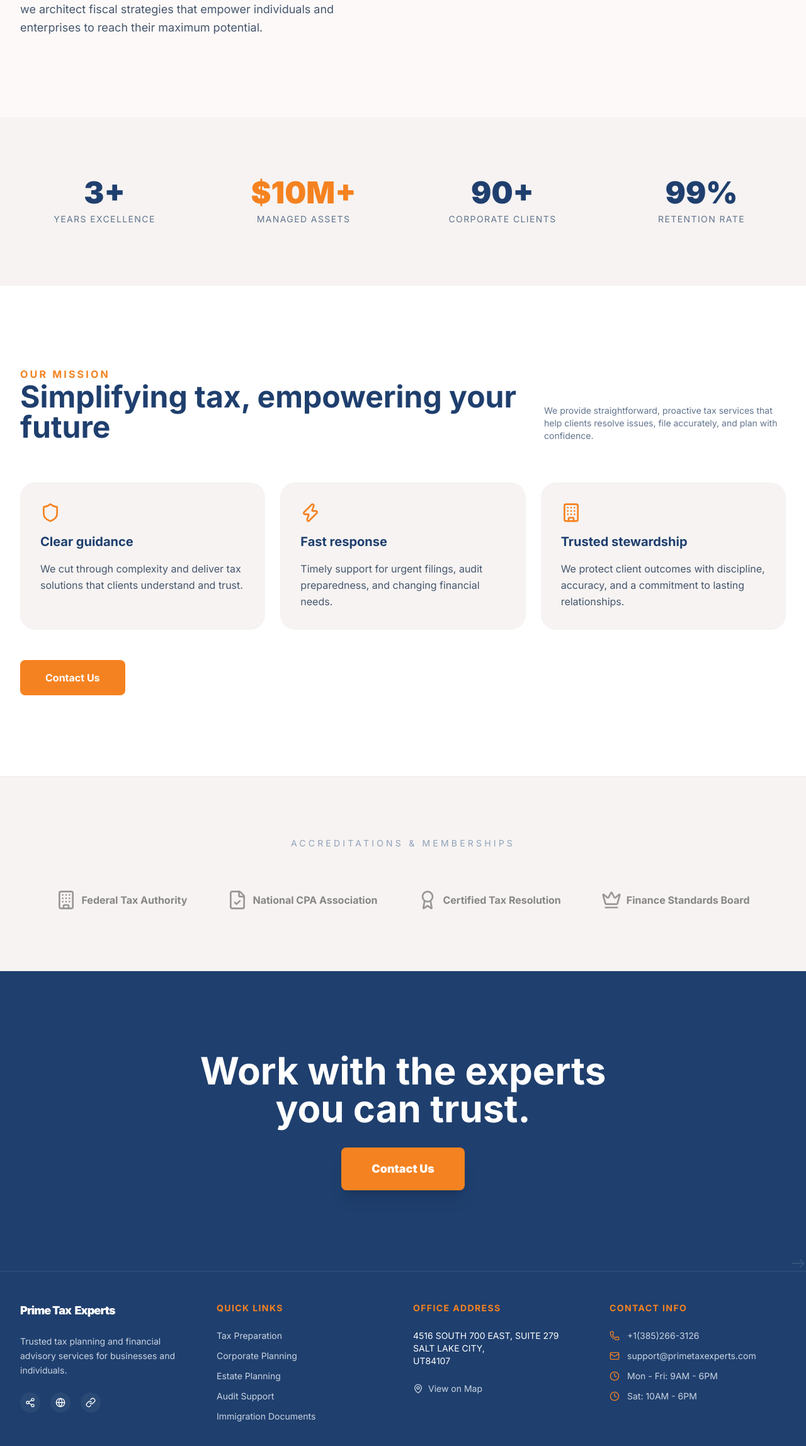
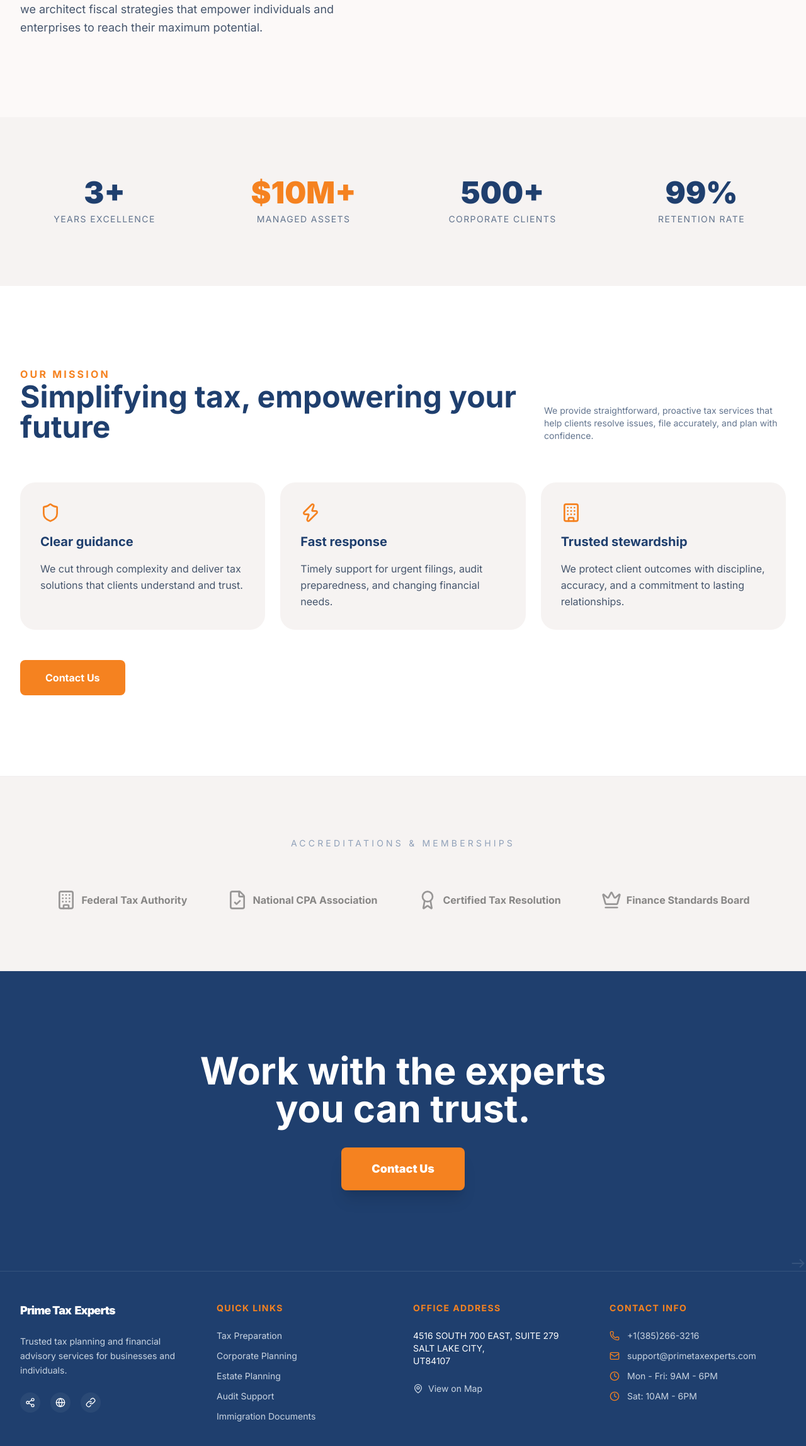
Before and after one commit to gisachris/prime_tax_experts, a Next.js app: page /about in a window 1280 px wide. Shown: the part 885-3181 px from the top of the page at 63% size. Built offline with nearby package versions, Linux system fonts and the light colour scheme.

Commit message:
checkpoint 10

```diff
--- a/src/app/about/page.tsx
+++ b/src/app/about/page.tsx
@@ -77,7 +77,7 @@ export default function AboutPage() {
                 <div className="text-sm font-label uppercase tracking-widest text-slate-500">Managed Assets</div>
               </div>
               <div className="space-y-2">
-                <div className="text-5xl font-black text-[#1F3F6E]">90+</div>
+                <div className="text-5xl font-black text-[#1F3F6E]">500+</div>
                 <div className="text-sm font-label uppercase tracking-widest text-slate-500">Corporate Clients</div>
               </div>
               <div className="space-y-2">
--- a/src/app/page.tsx
+++ b/src/app/page.tsx
@@ -17,10 +17,10 @@ export default function Home() {
               Precision • Trust • Growth
             </div>
             <h1 className="text-5xl md:text-7xl font-headline font-extrabold text-[#1F3F6E] leading-[1.1] tracking-tighter">
-              Prime Tax Experts for Your Financial Success And All U.S Immigration Documents
+              Prime Tax Experts for Your Financial Success, And All U.S. Immigration Documents
             </h1>
             <p className="text-lg text-on-surface-variant max-w-xl leading-relaxed">
-              Helping businesses and individuals to solve tax problems and file taxes with precision and care. Experience the clarity of high-end financial management.
+              Helping businesses and individuals to solve tax problems, file taxes and U.S. Immigration documentation with precision and care. Experience the clarity of high-end financial management.
             </p>
             <div className="flex flex-wrap gap-4 pt-4">
               <Link href="/contact" className="bg-[#F58220] text-white px-8 py-4 rounded-lg font-bold text-base hover:bg-[#d9731b] transition-all flex items-center gap-2">
@@ -60,7 +60,7 @@ export default function Home() {
           </div>
           <div className="h-8 w-px bg-outline-variant hidden lg:block opacity-30"></div>
           <div className="flex items-center gap-4">
-            <span className="text-3xl font-bold text-[#1F3F6E]">90+</span>
+            <span className="text-3xl font-bold text-[#1F3F6E]">500+</span>
             <span className="text-sm font-semibold text-secondary leading-tight uppercase tracking-wider">
               Clients<br />Protected
             </span>
@@ -89,7 +89,7 @@ export default function Home() {
             <h2 className="text-xs font-bold text-[#F58220] uppercase tracking-[0.2em] mb-4">Our Expertise</h2>
             <div className="flex flex-col md:flex-row md:items-end justify-between gap-6">
               <h3 className="text-4xl font-headline font-bold text-[#1F3F6E] tracking-tight max-w-xl leading-none">
-                Tailored Tax Strategies for Diverse Financial Landscapes
+                Tailored Tax Strategies & U.S. Immigration Documentation for Diverse Financial Landscapes
               </h3>
               <Link href="/services" className="text-[#1F3F6E] font-bold underline decoration-[#F58220] decoration-2 underline-offset-8 hover:text-[#F58220] transition-colors">
                 Explore All Services
--- a/src/app/services/page.tsx
+++ b/src/app/services/page.tsx
@@ -87,7 +87,7 @@ export default function ServicesPage() {
                   Enterprise-level compliance and multi-jurisdictional tax planning. Specialized solutions for large-scale operations and complex filings.
                 </p>
                 <a className="inline-flex items-center text-sm font-bold text-tertiary group-hover:text-[#F58220] transition-colors" href="/services/corporate-tax">
-                  Learnclear More
+                  Learn More
                   <ArrowRight className="w-4 h-4 ml-2" />
                 </a>
               </div>
--- a/src/lib/siteConfig.ts
+++ b/src/lib/siteConfig.ts
@@ -1,7 +1,7 @@
 export const siteConfig = {
   name: "Prime Tax Experts",
   description: "Trusted tax planning and financial advisory services for businesses and individuals.",
-  phone: "+1(385)266-3126",
+  phone: "+1(385)266-3216",
   email: "support@primetaxexperts.com",
   address: "4516 SOUTH 700 EAST, SUITE 279\nSALT LAKE CITY,\nUT84107",
   hours: {week: "Mon - Fri: 9AM - 6PM", weekend: "Sat: 10AM - 6PM"},
```
